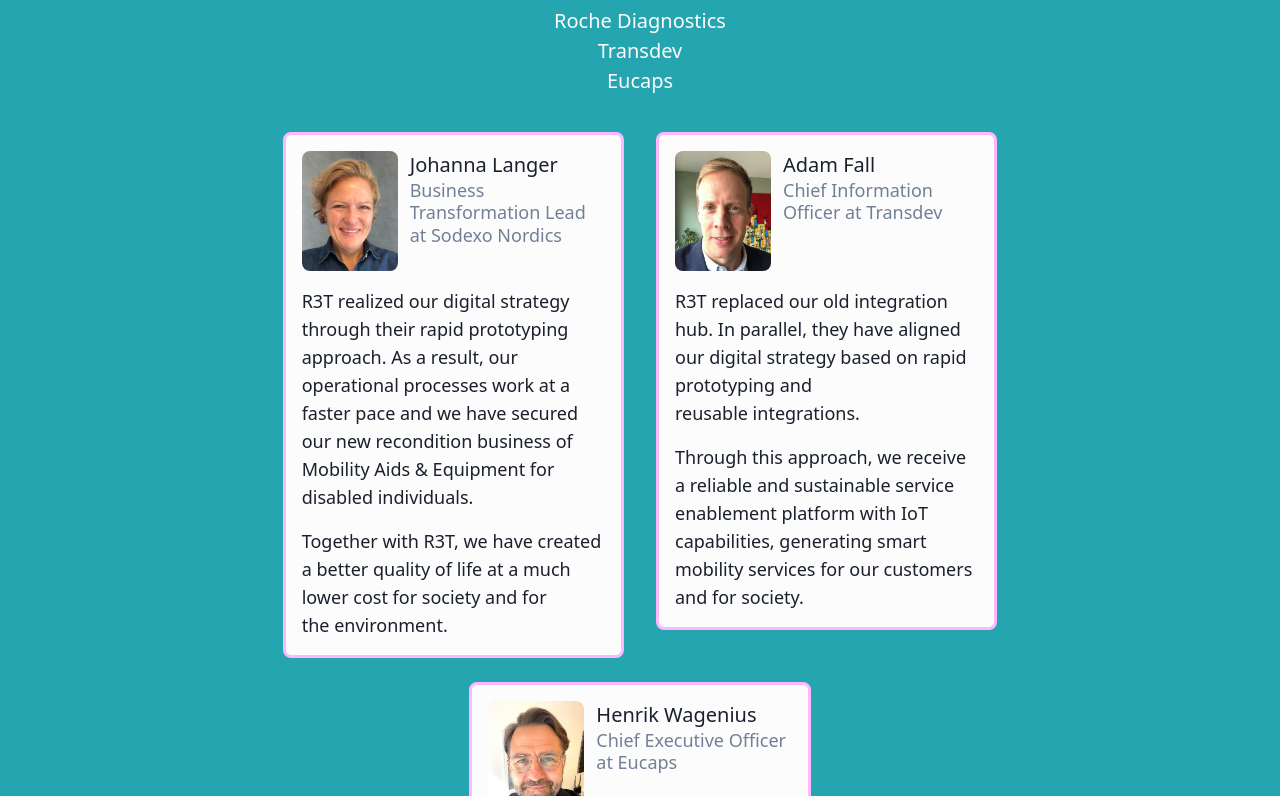
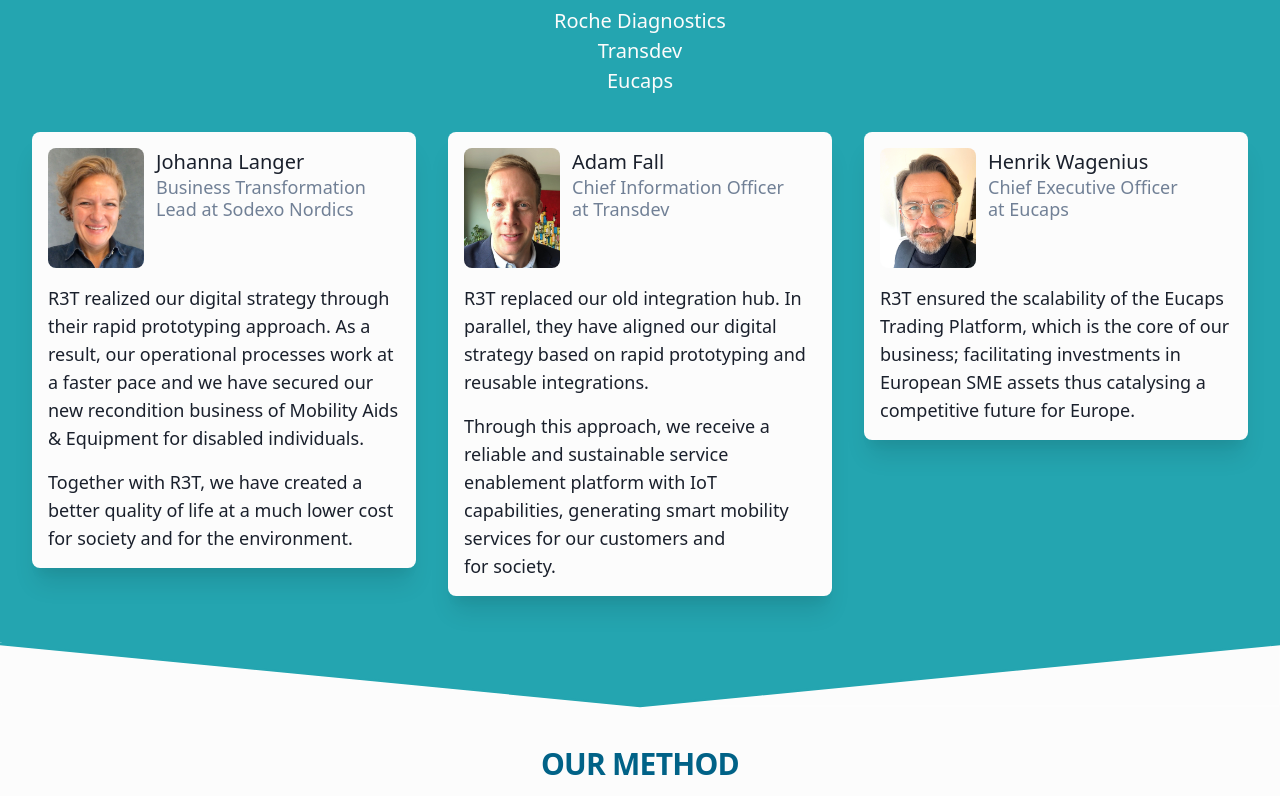
Before and after one commit to r3t-info/r3t, a Next.js app: page / in a window 1280 px wide. Shown: the part 1144-1940 px from the top of the page. Built offline with nearby package versions, Linux system fonts and the light colour scheme; a web font is replaced by a local one.

Commit message:
commit before testing bg picture

```diff
--- a/components/client.js
+++ b/components/client.js
@@ -5,7 +5,7 @@
     <div
       key={clientData.id}
       id={`client-${clientData.id}`}
-      className="bg-light border-solid border-3 border-accent rounded-lg p-2 sm:w-7/12 sm:p-3 md:px-6 md:py-4 lg:px-4 flex flex-col lg:w-1/3 xl:max-w-sm lg:mx-6 xl:mx-4 lg:self-start lg:mb-6"
+      className="bg-light border-solid border-3 border-accent rounded-lg p-2 sm:w-7/12 sm:p-3 md:px-6 md:py-4 lg:px-4 flex flex-col lg:w-1/3 xl:max-w-sm lg:mx-6 xl:mx-4 lg:self-start lg:mb-6 xl:border-none xl:shadow-xl"
     >
       <div id={`client-header-${clientData.id}`} className="w-full flex flex-row flex-nowrap pb-4">
         <div className="flex-shrink-0">
--- a/pages/index.js
+++ b/pages/index.js
@@ -109,7 +109,7 @@
             }}
             className="mb-5"
           />
-          <div className="space-y-10 lg:space-y-0 sm:flex sm:flex-wrap sm:justify-center xl:max-w-screen-lg xl:mx-auto">
+          <div className="space-y-10 lg:space-y-0 sm:flex sm:flex-wrap sm:justify-center xl:max-w-screen-xl xl:mx-auto">
             {allClientsAsCards}
           </div>
         </section>
```
